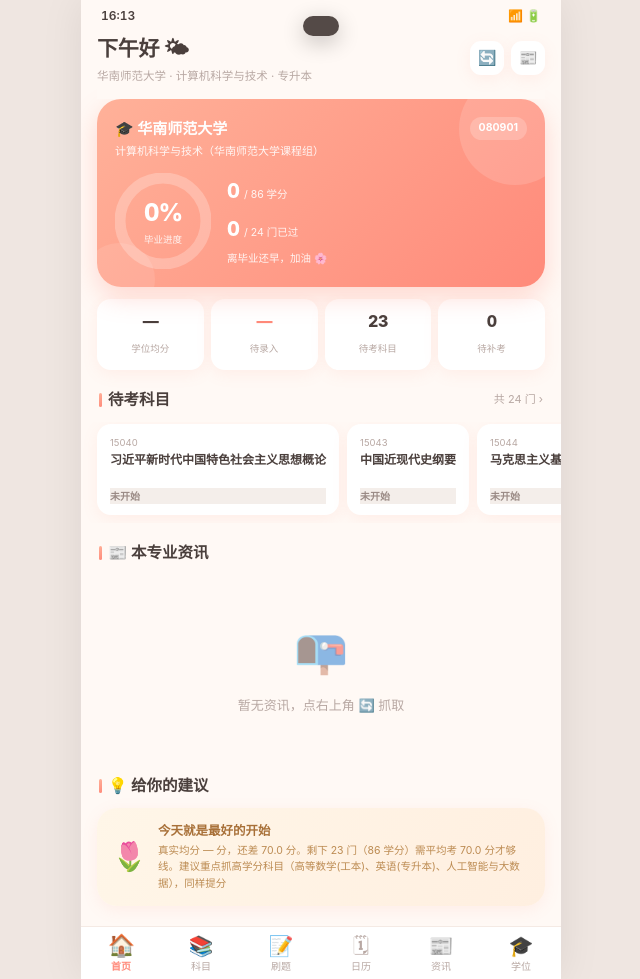
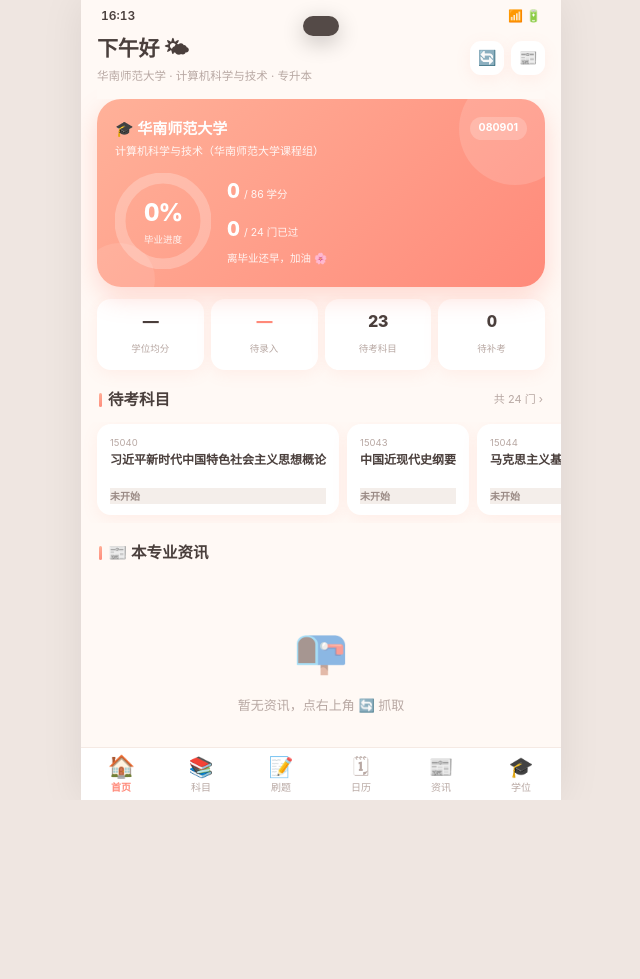
Before and after one commit to zhentong520/zikao-star, a website: page web/index.html in a window 1280 px wide. Shown: the whole page, without its empty margins (319-959 px from the left). After the commit the page ends 800 px from the top, so only its background shows below. Drawn offline with Linux system fonts and the light colour scheme; no server answers; files whose address does not match are found by name.

Commit message:
fix+build: 真机测试修复关键布局 bug + 正式签名配置
- style.css：#app 由 min-height:100vh 改为 height:100vh/100dvh——
  此前内容一长就把底部 Tab 栏推到页面最底，真机首屏看不到导航
  （逍遥模拟器实测发现，桌面窗口高未暴露）
- android/app/build.gradle：接入 release 签名（凭据在 keystore.properties，
  与 keystore 文件均 gitignored 不入库；缺失时回退 debug 签名保证 CI 可构建）
- 逍遥模拟器真机验证：安装/启动/6Tab 切换/考点答题判分/成绩录入落库/
  状态流转/均分达标/资讯真实抓取，全链路通过

```diff
--- a/web/style.css
+++ b/web/style.css
@@ -14,8 +14,12 @@
 body{font-family:"PingFang SC","HarmonyOS Sans","Microsoft YaHei",-apple-system,sans-serif;
   background:#EFE6E1;color:var(--t1);line-height:1.6;overscroll-behavior-y:none}
 .num{font-variant-numeric:tabular-nums}
-#app{max-width:480px;margin:0 auto;background:var(--bg);min-height:100vh;position:relative;
-  box-shadow:0 0 40px rgba(0,0,0,.08);display:flex;flex-direction:column}
+#app{max-width:480px;margin:0 auto;background:var(--bg);position:relative;
+  box-shadow:0 0 40px rgba(0,0,0,.08);display:flex;flex-direction:column;
+  /* 固定视口高度：tabbar 必须常驻首屏底部。此前用 min-height:100vh，
+     内容一长 Tab 栏就被推到页面最底，手机上首屏看不到导航（真机 bug）。
+     100dvh 为动态视口（兼容地址栏伸缩），旧 WebView 回退 100vh */
+  height:100vh;height:100dvh;min-height:0}
 
 /* 状态栏 */
 .sbar{height:calc(var(--safe-t) + 30px);display:flex;align-items:flex-end;justify-content:space-between;
--- a/web/sw.js
+++ b/web/sw.js
@@ -1,5 +1,5 @@
 /* 自考星 Service Worker —— 离线可用 + 缓存加速 */
-const VERSION = 'zikao-20261029-2346';   // v3：刷题考纲过滤 + 考点预测，旧缓存需失效
+const VERSION = 'zikao-20261030-0002';   // v3：刷题考纲过滤 + 考点预测，旧缓存需失效
 const SHELL = ['/', '/index.html', '/manifest.webmanifest', '/icon.svg', '/icon-192.png', '/icon-180.png', '/style.css', '/app.js'];
 
 self.addEventListener('install', (e) => {
```
Also changed, not shown: 1 other file.
